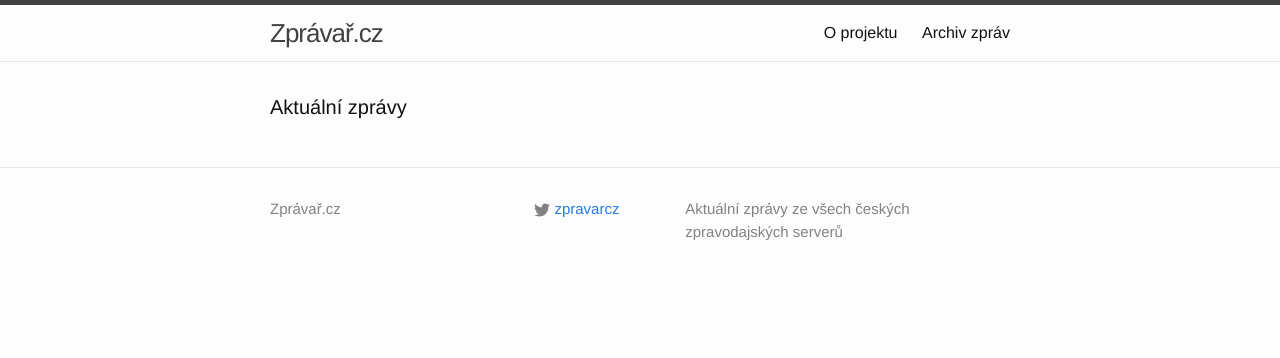
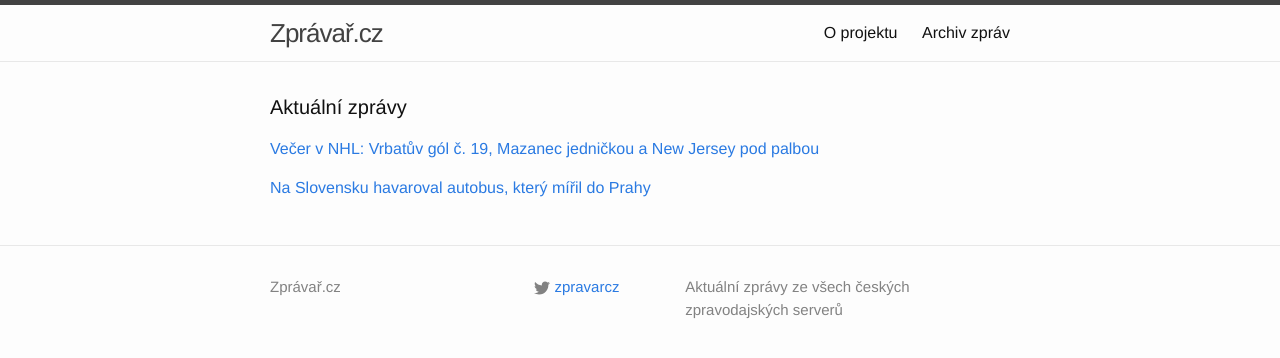
Before and after one commit to adliska/zpravar, a Jekyll site: the page built from index.html, in a window 1280 px wide. Shown: the top 358 px of the page. Built offline with Jekyll 4.4.1, drawn with Linux system fonts in a browser that asks for light colours.

Commit message:
zpravar news update

```diff
--- a/index.html
+++ b/index.html
@@ -5,4 +5,21 @@ layout: default
 <div class="home">
     <h1 class="page-heading">Aktuální zprávy</h1>
 
-</div>
+<p><a href="javascript:;" onclick="toggle_visibility('zpravy0')">Večer v NHL: Vrbatův gól č. 19, Mazanec jedničkou a New Jersey pod palbou</a></p>
+<div id="zpravy0" style="display:none">
+<ul>
+<li><a href=http://hokej.idnes.cz/nhl-hkoej-denni-souhrn-06x-/nhl.aspx?c=A150131_071603_nhl_ten>Večer v NHL: Vrbatův gól č. 19, Mazanec jedničkou a New Jersey pod palbou - hokej.idnes.cz</a></li>
+<li><a href=http://www.sportovninoviny.cz/zpravy/mazanec-chytal-poprve-od-uvodni-minuty/1175658>Mazanec chytal poprvé od úvodní minuty - www.sportovninoviny.cz</a></li>
+<li><a href=http://www.rozhlas.cz/_zprava/vrbata-v-nhl-pojistil-vyhru-vancouveru-mazanec-dostal-tri-goly--1450095>Vrbata v NHL pojistil výhru Vancouveru, Mazanec dostal tři góly - www.rozhlas.cz</a></li>
+<li><a href=http://www.denik.cz/hokej/mazanec-chytal-v-letosnim-rocniku-nhl-poprve-od-uvodni-minuty-20150131.html>Mazanec chytal v letošním ročníku NHL poprvé od úvodní minuty - www.denik.cz</a></li>
+<li><a href=http://sport.aktualne.cz/vrbata-dal-devatenacty-gol-pecetil-vitezstvi-vancouveru/r~174a2b4ca91011e4a7d8002590604f2e/>Vrbata dal devatenáctý gól, pečetil vítězství Vancouveru - sport.aktualne.cz</a></li>
+</ul>
+</div><p><a href="javascript:;" onclick="toggle_visibility('zpravy1')">Na Slovensku havaroval autobus, který mířil do Prahy</a></p>
+<div id="zpravy1" style="display:none">
+<ul>
+<li><a href=http://zpravy.idnes.cz/havarie-autobusu-slovensko-dpq-/zahranicni.aspx?c=A150131_072028_zahranicni_hv>Na Slovensku havaroval autobus, který mířil do Prahy - zpravy.idnes.cz</a></li>
+<li><a href=http://www.lidovky.cz/na-slovensku-havaroval-autobus-na-miste-jsou-pry-mrtvi-piu-/zpravy-svet.aspx?c=A150131_072842_ln_zahranici_rof>Na Slovensku havaroval autobus. Na místě jsou prý mrtví  - www.lidovky.cz</a></li>
+<li><a href=http://zpravy.aktualne.cz/na-slovensku-havaroval-autobus-na-miste-jsou-mrtvi/r~74093e04a91011e4833a0025900fea04/>Na Slovensku havaroval autobus, na místě jsou mrtví - zpravy.aktualne.cz</a></li>
+<li><a href=http://www.novinky.cz/zahranicni/evropa/360333-na-slovensku-havaroval-autobus-jedouci-z-prahy-na-miste-jsou-mrtvi.html>Na Slovensku havaroval autobus jedoucí z Prahy, na místě jsou mrtví - www.novinky.cz</a></li>
+</ul>
+</div></div>
```
